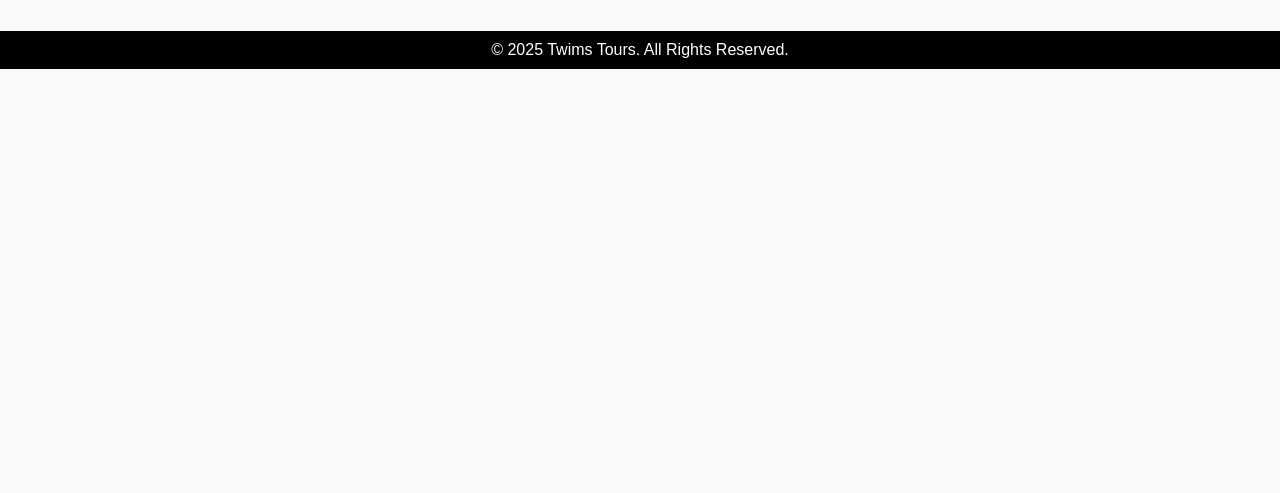
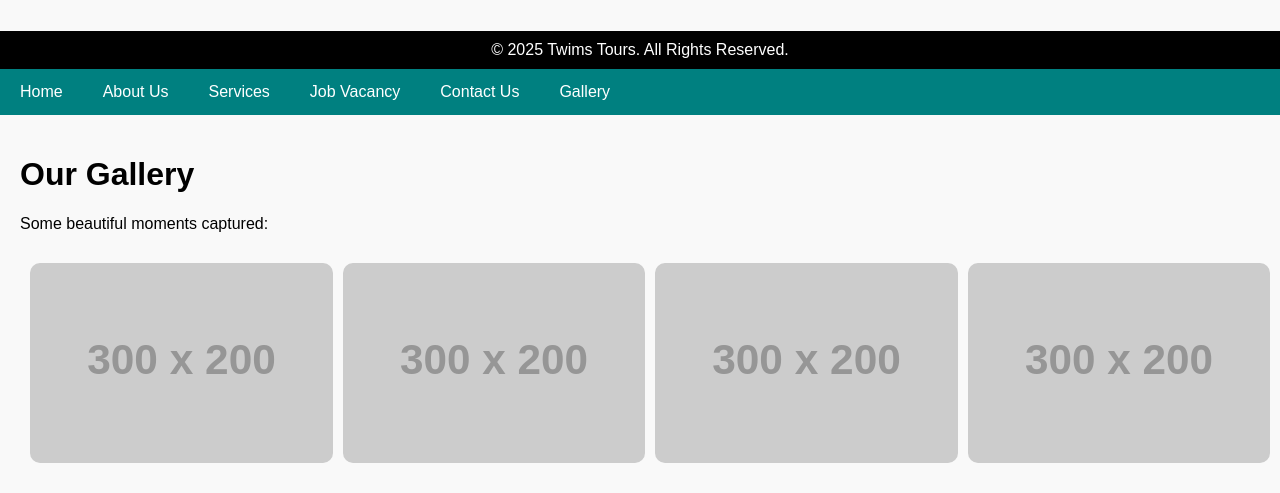
Before and after one commit to Twimstours/Twimstours, a plain HTML site: page gallery.html in a window 1280 px wide. Shown: the part 663-1156 px from the top of the page. Before the commit the page ends 800 px from the top, so only its background shows below. Drawn offline with Linux system fonts and the light colour scheme; placeholder pictures from the web are drawn by us.

Commit message:
Update gallery.html

```diff
--- a/gallery.html
+++ b/gallery.html
@@ -44,3 +44,44 @@
 
 </body>
 </html>
+<!DOCTYPE html>
+<html lang="en">
+<head>
+    <meta charset="UTF-8">
+    <meta name="viewport" content="width=device-width, initial-scale=1.0">
+    <title>Gallery - Twims Tours</title>
+    <style>
+        body { font-family: Arial, sans-serif; margin: 0; }
+        .navbar { background-color: teal; overflow: hidden; }
+        .navbar a { float: left; display: block; color: white; text-align: center; padding: 14px 20px; text-decoration: none; }
+        .navbar a:hover { background-color: gold; color: black; }
+        .content { padding: 20px; }
+        .gallery { display: grid; grid-template-columns: repeat(auto-fit, minmax(200px, 1fr)); gap: 10px; margin-top: 20px; }
+        .gallery img { width: 100%; border-radius: 10px; }
+    </style>
+</head>
+<body>
+
+<div class="navbar">
+    <a href="index.html">Home</a>
+    <a href="about.html">About Us</a>
+    <a href="services.html">Services</a>
+    <a href="job-vacancy.html">Job Vacancy</a>
+    <a href="contact.html">Contact Us</a>
+    <a href="gallery.html">Gallery</a>
+</div>
+
+<div class="content">
+    <h1>Our Gallery</h1>
+    <p>Some beautiful moments captured:</p>
+
+    <div class="gallery">
+        <img src="https://via.placeholder.com/300x200?text=Image+1" alt="Gallery Image 1">
+        <img src="https://via.placeholder.com/300x200?text=Image+2" alt="Gallery Image 2">
+        <img src="https://via.placeholder.com/300x200?text=Image+3" alt="Gallery Image 3">
+        <img src="https://via.placeholder.com/300x200?text=Image+4" alt="Gallery Image 4">
+    </div>
+</div>
+
+</body>
+</html>
```
